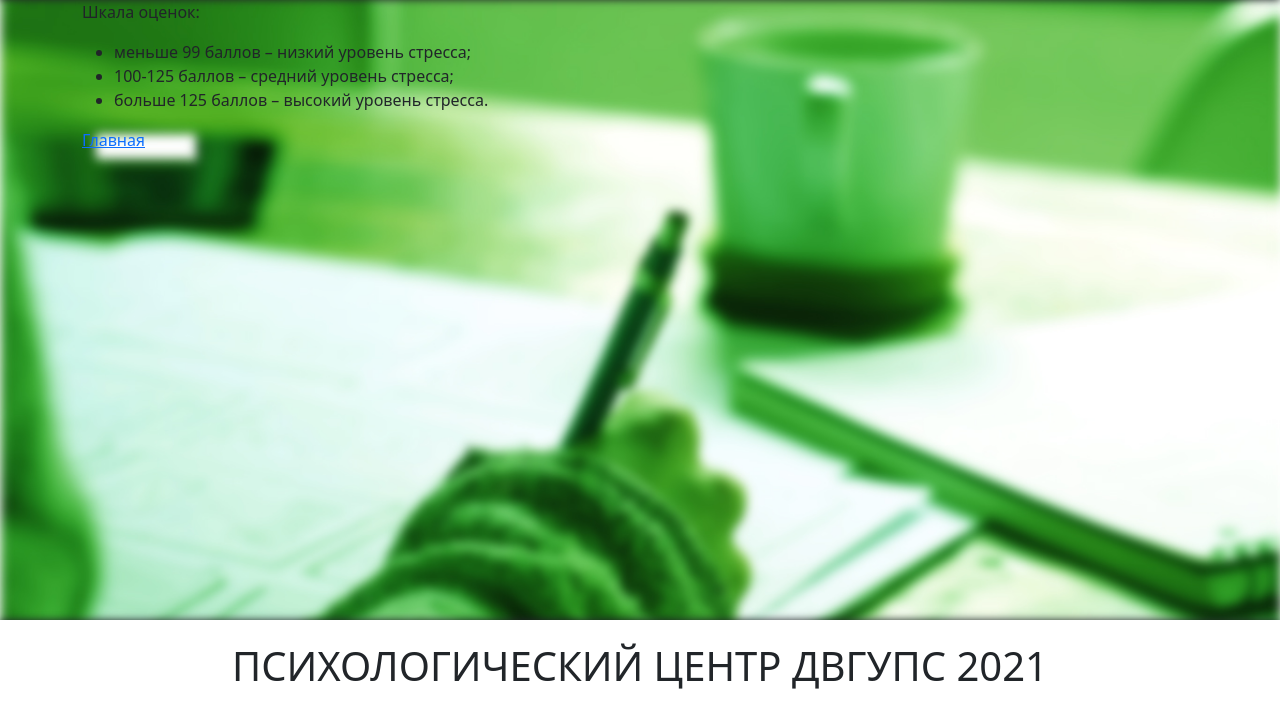
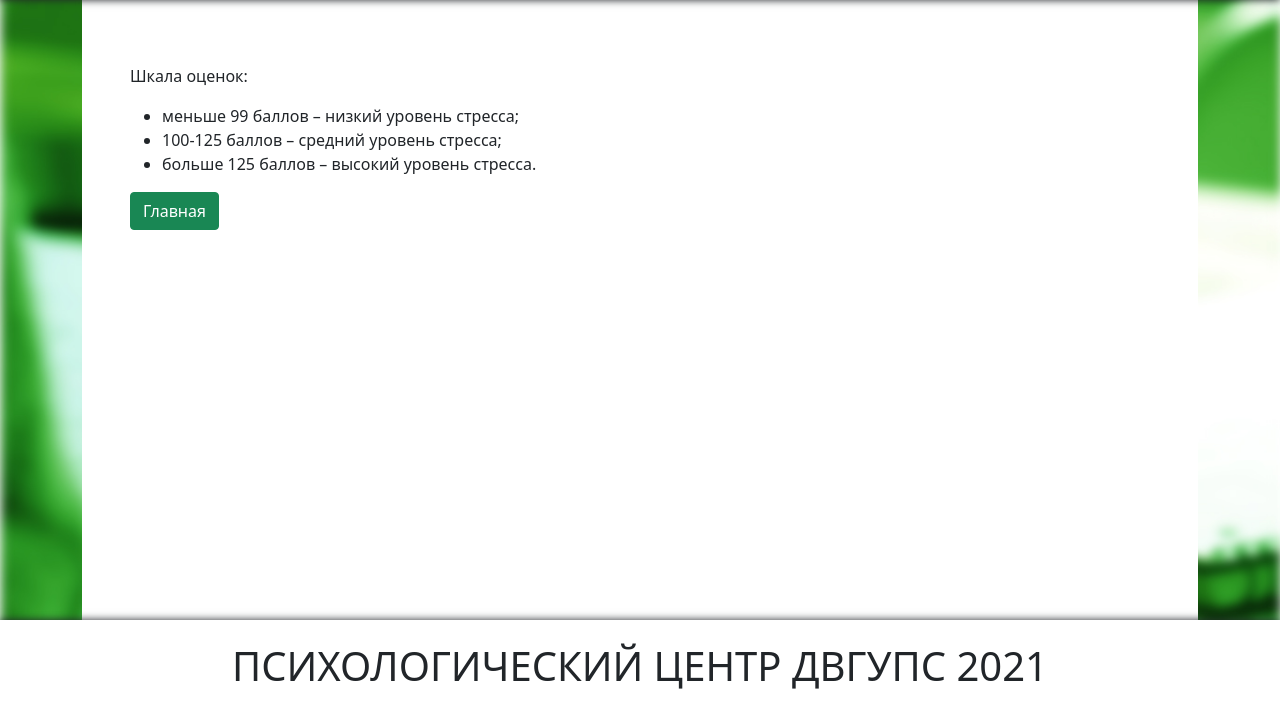
Before and after one commit to Unbihexium/diploma_tests, a Django app: template templates/psm/psm-results.html in a window 1280 px wide. Shown: the part 90-800 px from the top of the page. Run offline with Django 3.2, Linux system fonts and the light colour scheme; the template is opened without the code that fills it, so the values that code supplies are empty; some libraries are stand-ins or nearby versions.

Commit message:
Базовая верстка страниц результатов

```diff
--- a/templates/emotional_burnout/emotional_burnout_result.html
+++ b/templates/emotional_burnout/emotional_burnout_result.html
@@ -1,7 +1,7 @@
 {% extends 'base.html' %}
 
 {% block content %}
-
+    <div class="text-start bg-white m-0 full-height ps-5 pt-5">
         <p>{{ message }}</p>
         <p>Шкала оценок: </p>
         <ul>
@@ -15,5 +15,6 @@
                 больше 125 баллов – высокий уровень стресса.
             </li>
         </ul>
-    <a href="{% url 'main' %}">Главная</a>
+        <button class="btn btn-success" onclick="window.location.href='{% url 'main' %}'">Главная</button>
+    </div>
 {% endblock %}
--- a/templates/psm/psm-results.html
+++ b/templates/psm/psm-results.html
@@ -1,7 +1,7 @@
 {% extends 'base.html' %}
 
 {% block content %}
-
+    <div class="text-start bg-white m-0 full-height ps-5 pt-5">
         <p>{{ message }}</p>
         <p>Шкала оценок: </p>
         <ul>
@@ -15,5 +15,7 @@
                 больше 125 баллов – высокий уровень стресса.
             </li>
         </ul>
-    <a href="{% url 'main' %}">Главная</a>
+        <button class="btn btn-success" onclick="window.location.href='{% url 'main' %}'">Главная</button>
+    </div>
+
 {% endblock %}
--- a/templates/tailor/tailor_result.html
+++ b/templates/tailor/tailor_result.html
@@ -1,7 +1,7 @@
 {% extends 'base.html' %}
 
 {% block content %}
-
+    <div class="text-start bg-white m-0 full-height ps-5 pt-5">
         <p>{{ message }}</p>
         <p>Шкала оценок: </p>
         <ul>
@@ -15,5 +15,6 @@
                 больше 125 баллов – высокий уровень стресса.
             </li>
         </ul>
-    <a href="{% url 'main' %}">Главная</a>
+        <button class="btn btn-success" onclick="window.location.href='{% url 'main' %}'">Главная</button>
+    </div>
 {% endblock %}
```
Lines whose indentation alone changed are shown as unchanged.
